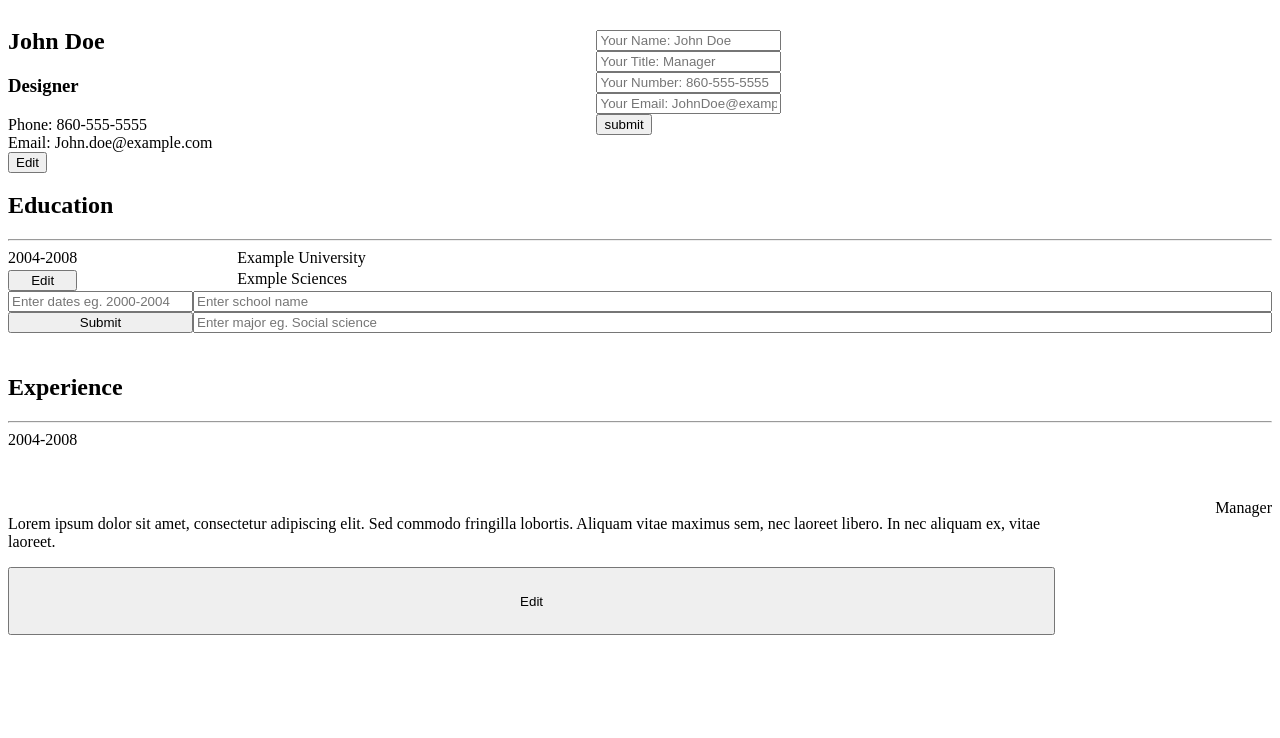
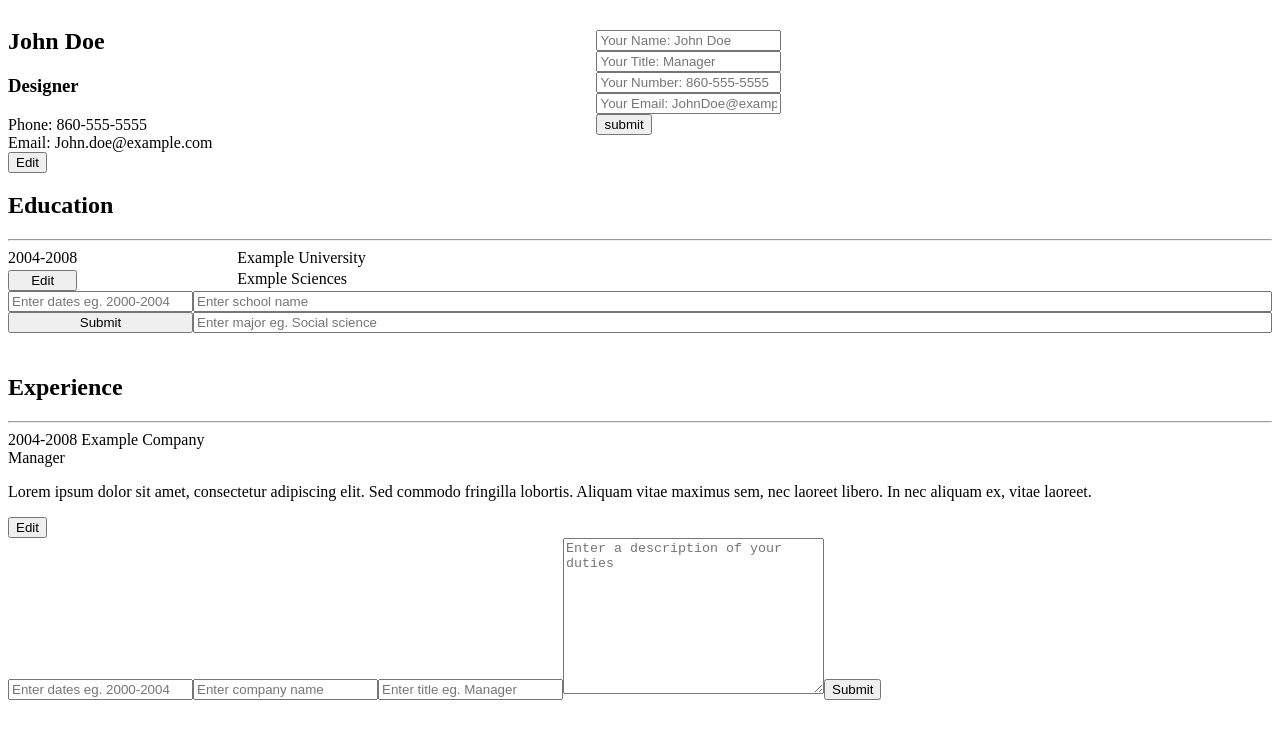
Before and after one commit to kmakai/Odin-cv-project, a React (Create React App) app: page / in a window 1280 px wide. Shown: the top 738 px of the page. Built offline with nearby package versions, Linux system fonts and the light colour scheme.

Commit message:
2 files modified

```diff
--- a/src/App.js
+++ b/src/App.js
@@ -148,6 +148,7 @@ class App extends Component {
           <hr />
           <div className="experience-wrapper">
             <Experience expEntries={expEntries}/>
+            <ExperienceEdit />
           </div>
         </div>
       </div>
--- a/src/components/Experience.js
+++ b/src/components/Experience.js
@@ -9,13 +9,14 @@ class Experience extends Component {
     const { expEntries } = this.props;
     const { handleExEdit } = this.props;
     return (
-      <div className="entries">
+      <div className="exp-entries">
         {expEntries.map((entry, index) => (
           <div>
             {' '}
-            <span>{entry.dates}</span> <span>{entry.compnayName}</span>{' '}
-            <span>{entry.title}</span>
-            <p>{entry.desc}</p>
+            <span className="exp-entrydates">{entry.dates}</span> <span className="exp-entrycompany">{entry.companyName}</span>{' '}
+            <br />
+            <span className="exp-entrytitle">{entry.title}</span>
+            <p className="exp-entrydesc">{entry.desc}</p>
             <button onClick={() => handleExEdit(index)}>Edit</button>
           </div>
         ))}
@@ -30,10 +31,10 @@ class ExperienceEdit extends Component {
   }
 
   render() {
-    const { handleExpSubmit } = this.props;
+    // const { handleExpSubmit } = this.props;
     return (
       <div>
-        <form className="exp-form" onSubmit={handleEduSubmit}>
+        <form className="exp-form" >
           <input
             type="text"
             placeholder="Enter dates eg. 2000-2004"
```
